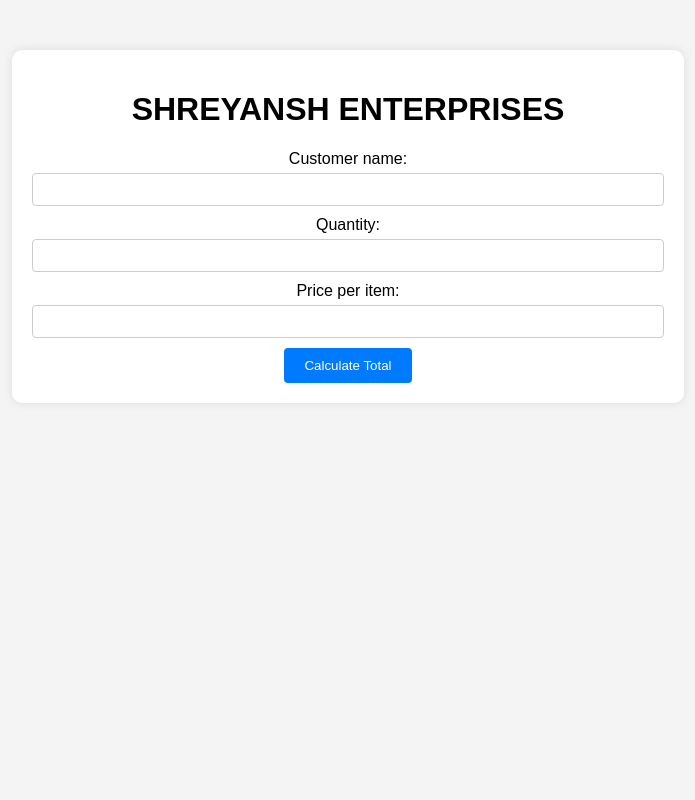
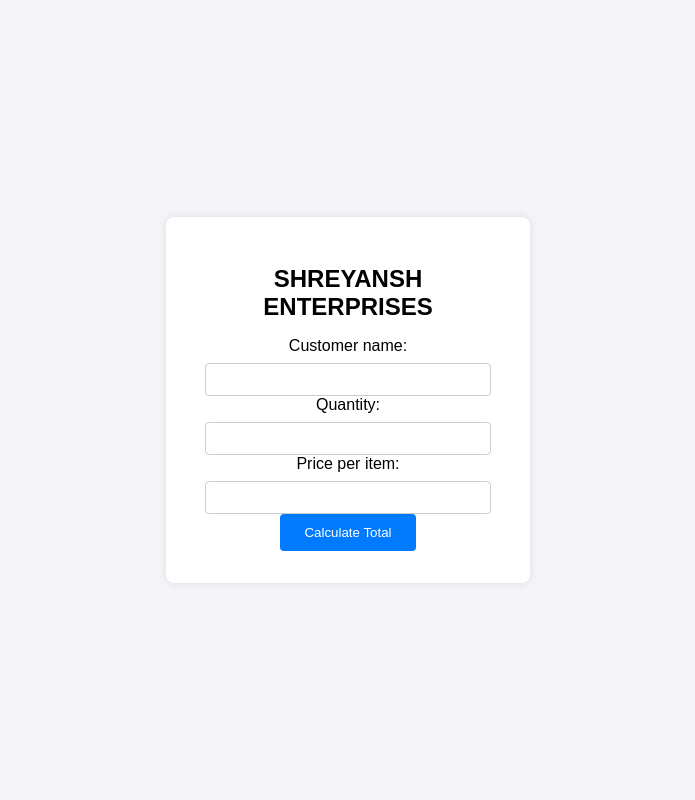
Before and after one commit to shreyansh0727/billmaker, a Flask app: page / in a window 1280 px wide. Shown: the whole page, without its empty margins (292-987 px from the left). Run offline with Flask 3, Linux system fonts and the light colour scheme.

Commit message:
Add files via upload

```diff
--- a/static/style.css
+++ b/static/style.css
@@ -1,64 +1,115 @@
 body {
     font-family: Arial, sans-serif;
-    background-color: #f4f4f4;
+    background-color: #f4f4f9;
+    margin: 0;
+    display: flex;
+    justify-content: center;
+    align-items: center;
+    height: 100vh;
 }
 
-.container {
-    width: 50%;
-    margin: 50px auto;
-    background-color: #fff;
-    padding: 20px;
-    border-radius: 10px;
+.container, .login-container {
+    background: #fff;
+    padding: 2rem;
     box-shadow: 0 0 10px rgba(0, 0, 0, 0.1);
+    border-radius: 8px;
+    width: 300px;
+    text-align: center;
+    animation: fadeIn 1s ease-in-out;
 }
 
 h1 {
-    text-align: center;
+    margin-bottom: 1rem;
+    font-size: 1.5rem;
 }
-h2 {
-    text-align: center;
-}
-form {
-    margin-top: 20px;
-    text-align: center;
+
+.form-group {
+    margin-bottom: 1rem;
 }
 
 label {
     display: block;
-    margin-bottom: 5px;
+    margin-bottom: 0.5rem;
 }
 
-input[type="number"] {
-    width: 100%;
-    padding: 8px;
-    margin-bottom: 10px;
+input {
+    width: calc(100% - 2rem);
+    padding: 0.5rem;
+    margin: 0 auto;
     border: 1px solid #ccc;
     border-radius: 4px;
-    box-sizing: border-box;
-}
-input[type="text"] {
-    width: 100%;
-    padding: 8px;
-    margin-bottom: 10px;
-    border: 1px solid #ccc;
-    border-radius: 4px;
-    box-sizing: border-box;
 }
 
 button {
-    padding: 10px 20px;
-    background-color: #007bff;
-    color: #fff;
+    padding: 0.7rem 1.5rem;
     border: none;
     border-radius: 4px;
+    background-color: #007bff;
+    color: white;
     cursor: pointer;
+    transition: background-color 0.3s ease;
 }
 
 button:hover {
     background-color: #0056b3;
 }
 
-.result {
-    margin-top: 20px;
-    text-align: center;
+.login-button, .calculate-button {
+    width: 100%;
 }
+
+.flash-messages {
+    list-style: none;
+    padding: 0;
+}
+
+.flash-messages li {
+    margin: 0.5rem 0;
+    padding: 0.5rem;
+    border-radius: 4px;
+}
+
+.flash-messages .message {
+    background-color: #ffcccb;
+}
+
+.logout-form {
+    position: absolute;
+    top: 20px;
+    right: 20px;
+}
+
+.logout-button {
+    background-color: #ff4b5c;
+    color: white;
+    padding: 10px 20px;
+    border: none;
+    border-radius: 5px;
+    cursor: pointer;
+    font-size: 16px;
+}
+
+.logout-button:hover {
+    background-color: #ff1c33;
+}
+
+@keyframes fadeIn {
+    from {
+        opacity: 0;
+        transform: translateY(-20px);
+    }
+    to {
+        opacity: 1;
+        transform: translateY(0);
+    }
+}
+
+/* SVG Styling */
+div svg {
+    position: absolute;
+    bottom: 10px;
+    right: 10px;
+    width: 50px;
+    height: 50px;
+    fill: #007bff;
+}
```
Also changed, not shown: static/img/ENTERPRISES.png (added).
